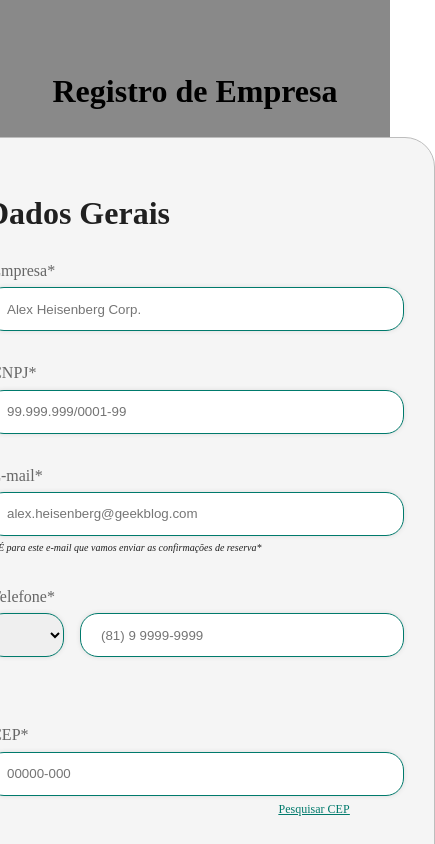
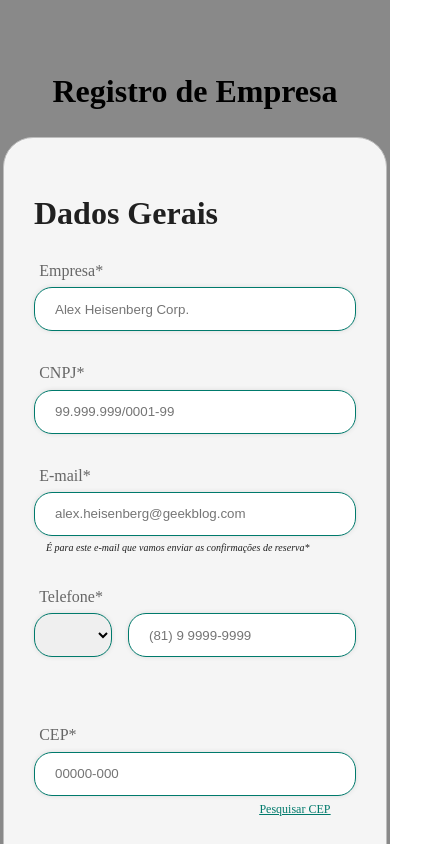
Before and after one commit to alexdev613/my-first-portfolio, a React (Vite) app: page /projects/formyup in a window 390 px wide. Shown: the top 844 px of the page, 435 px wide, since content can reach past the window. Built offline with nearby package versions, Linux system fonts and the light colour scheme.

Commit message:
style: more changes on style to responsiveness of the BusineesRegistrationForm and BusinessStyledTable components

```diff
--- a/src/pages/Home/sections/Projects/Project01/BusinessRegistrationForm/styles.ts
+++ b/src/pages/Home/sections/Projects/Project01/BusinessRegistrationForm/styles.ts
@@ -17,7 +17,7 @@ export const Content = styled.div`
     border-radius: 1.875rem;
 
     @media (max-width: 900px) {
-        width: 30rem;
+        width: 24rem;
     }
 `;
 
@@ -28,7 +28,7 @@ export const DivContainer = styled.div`
     flex-direction: row;
     gap: 1.875rem;
     @media (max-width: 900px) {
-        width: 26.125rem;
+        width: 20.125rem;
         flex-direction: column;
         gap: 0rem;
     }
@@ -78,7 +78,7 @@ export const ExclusiveRowBox = styled.div`
     .Phone {
         width: 17.275rem;
         @media (max-width: 900px) {
-            width: 20.275rem;
+            width: 14.275rem;
         }
     }
 
@@ -94,8 +94,9 @@ export const ExclusiveRowBox = styled.div`
 
     .City {
         width: 14.8rem;
+
         @media (max-width: 900px){
-            width: 17.8rem ;
+            width: 11.8rem ;
         }
     }
 `;
@@ -188,7 +189,7 @@ export const BoxForm = styled.div`
         width: 15.825rem;
         margin-right: 1rem;
         @media (max-width: 900px) {
-            width: 18.775rem;
+            width: 12.775rem;
         }
     }
 
@@ -198,8 +199,9 @@ export const BoxForm = styled.div`
 
     .complement {
         width: 48.15rem;
+
         @media (max-width: 900px) {
-        width: 26.125rem;
+        width: 20.125rem;
     }
     }
 `;
--- a/src/pages/Home/sections/Projects/Project01/BusinessStyledTable/BusinessStyledTable.tsx
+++ b/src/pages/Home/sections/Projects/Project01/BusinessStyledTable/BusinessStyledTable.tsx
@@ -29,10 +29,10 @@ const BusinessStyledTable: React.FC<BusinessStyledTableProps> = ({ companyData }
       <TableBody>
         {companyData.map((company, index) => (
           <TableRow key={index}>
-            <TableDataCell minWidth="150px">{company.company}</TableDataCell>
-            <TableDataCell onlyWeb minWidth="150px">{company.cnpj}</TableDataCell>
+            <TableDataCell minWidth="140px">{company.company}</TableDataCell>
+            <TableDataCell onlyWeb minWidth="140px">{company.cnpj}</TableDataCell>
             <TableDataCell>{company.email}</TableDataCell>
-            <TableDataCell minWidth="150px">(+{company.ddiNumber}) {company.phone}</TableDataCell>
+            <TableDataCell minWidth="140px">(+{company.ddiNumber}) {company.phone}</TableDataCell>
             <TableDataCell onlyWeb minWidth="280px">
               {`${company.address.street},
               ${company.address.number},
```
